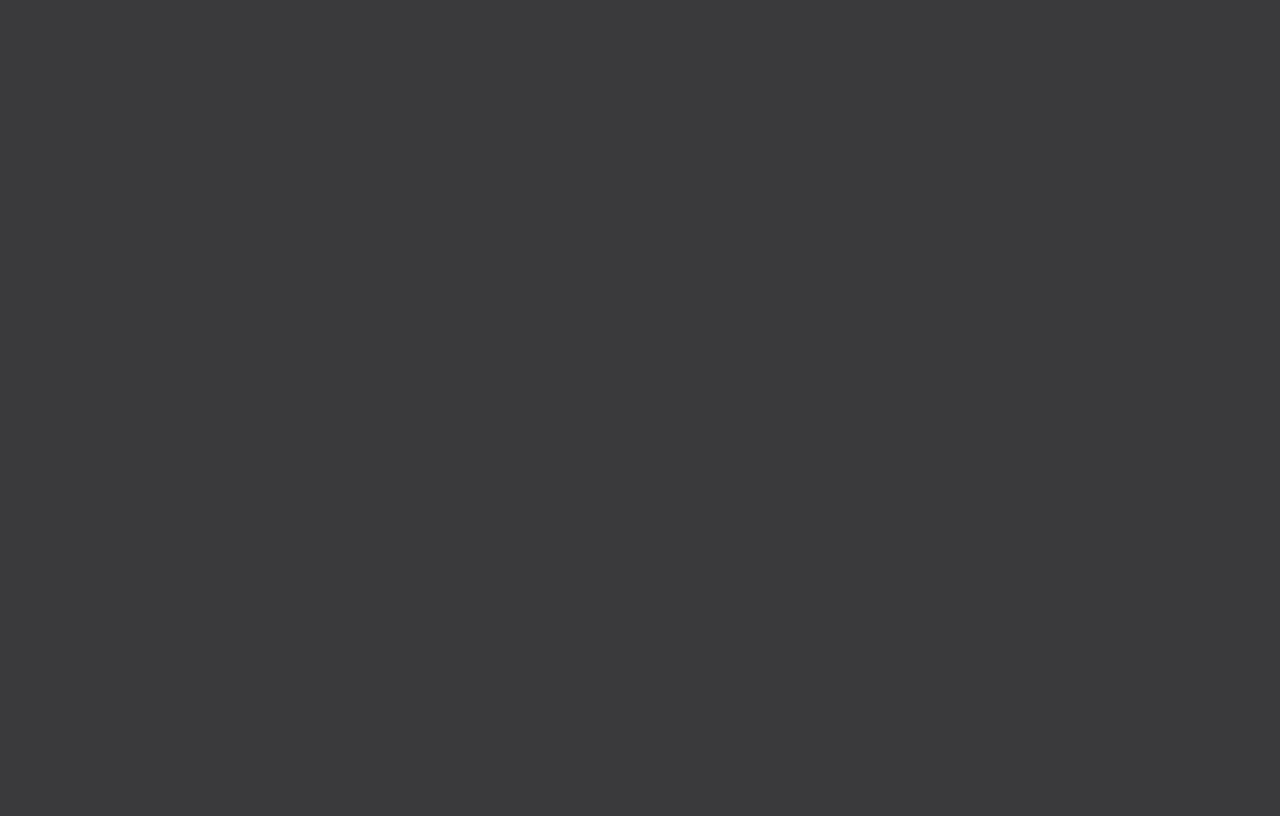
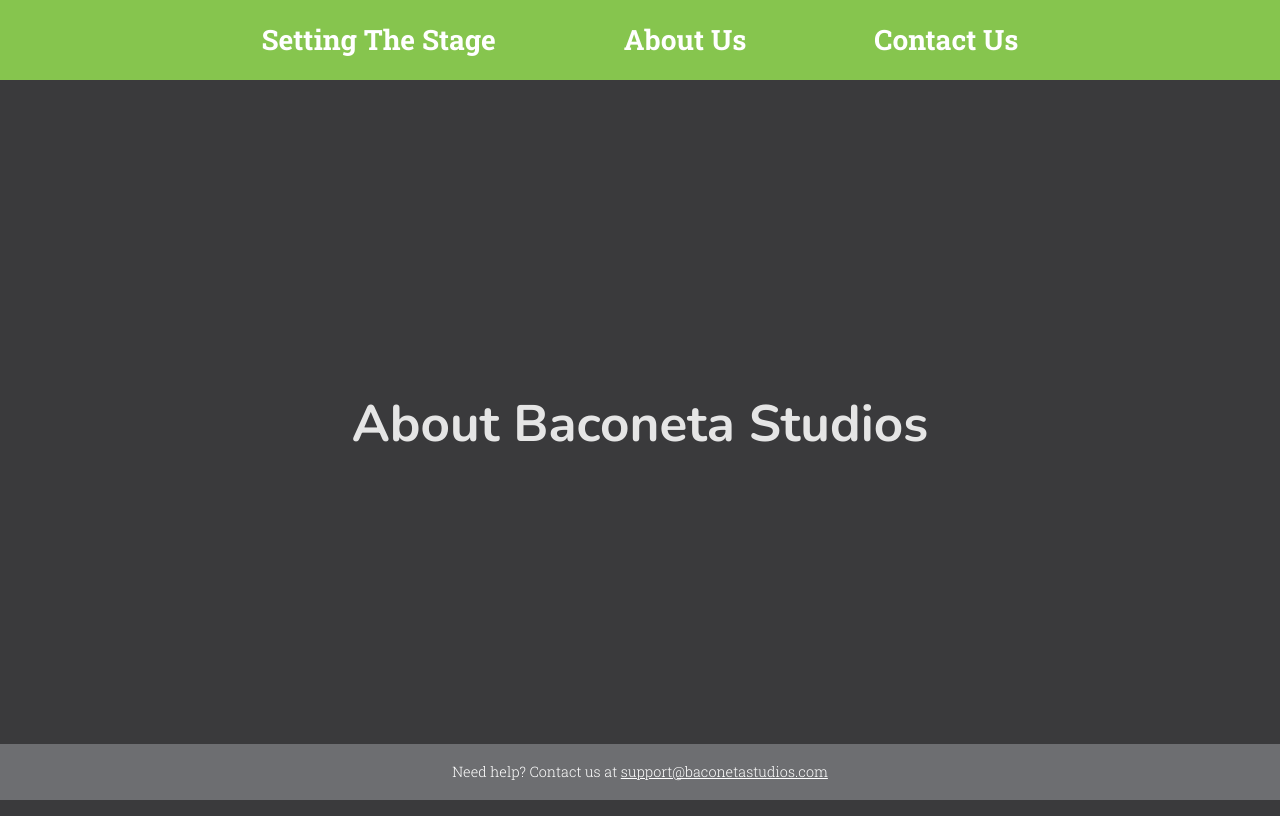
Before and after one commit to Baconeta-Studios/baconetastudios.com, a React (Vite) app: page /about in a window 1280 px wide. Before the commit this address had no page. Built offline with nearby package versions, Linux system fonts and the light colour scheme.

Commit message:
Update core page flow

```diff
--- a/src/App.tsx
+++ b/src/App.tsx
@@ -3,6 +3,7 @@
 // Components
 import Home from "./pages/home/Home.tsx";
 import ContactUs from "./pages/contact/ContactUs.tsx";
+import AboutUs from "./pages/sts/About.tsx";
 
 function App() {
 
@@ -13,6 +14,7 @@
                     <Route index element={<Home/>}/>
                     <Route path={'/'} element={<Home/>}/>
                     <Route path={'/contact'} element={<ContactUs/>}/>
+                    <Route path={'/about'} element={<AboutUs/>}/>
                 </Routes>
             </BrowserRouter>
         </>
--- a/src/pages/Header.tsx
+++ b/src/pages/Header.tsx
@@ -5,9 +5,9 @@
     return (
         <header className={"flex-container"}>
             <div className={"flex-row"}>
-                <Link to={"/"} className={"flex-item"} >About Us</Link>
+                <Link to={"/"} className={"flex-item"} >Setting The Stage</Link>
+                <Link to={"/about"} className={"flex-item"} >About Us</Link>
                 <Link to={"/contact"} className={"flex-item"} >Contact Us</Link>
-                <Link to={"https://github.com/Baconeta-Studios/"} className={"flex-item"} >Our GitHub</Link>
             </div>
         </header>
     );
--- a/src/pages/home/Home.tsx
+++ b/src/pages/home/Home.tsx
@@ -4,12 +4,14 @@
 // Import page components.
 import Main from "./components/Main.tsx";
 import About from "./components/About.tsx";
+import HeroImageStS from "./components/HeroImageStS.tsx";
 
 export default function Home() {
     return (
         <>
             <Header />
             <Main />
+            <HeroImageStS />
             <About />
             <Footer />
         </>
--- a/src/pages/home/components/About.tsx
+++ b/src/pages/home/components/About.tsx
@@ -1,7 +1,7 @@
 export default function About() {
     return (
         <div>
-            <p>We make great games</p>
+            <h3>About Setting the Stage</h3>
         </div>
     );
 }
--- /dev/null
+++ b/src/pages/home/components/HeroImageStS.tsx
@@ -0,0 +1,6 @@
+export default function HeroImageStS() {
+    return (
+        <div>
+        </div>
+    );
+}
--- a/src/pages/home/components/Main.tsx
+++ b/src/pages/home/components/Main.tsx
@@ -1,7 +1,9 @@
 export default function Main() {
     return (
         <div>
-            <h1>Baconeta Studios</h1>
+            <h1>Setting the Stage</h1>
+            <p>A musical puzzle adventure</p>
         </div>
     );
+    //TODO Add image instead of title
 }
--- /dev/null
+++ b/src/pages/sts/About.tsx
@@ -0,0 +1,13 @@
+// Components
+import Header from "../Header.tsx";
+import Footer from "../Footer.tsx";
+
+export default function AboutUs() {
+    return (
+        <>
+            <Header />
+            <h1>About Baconeta Studios</h1>
+            <Footer />
+        </>
+    );
+}
```
